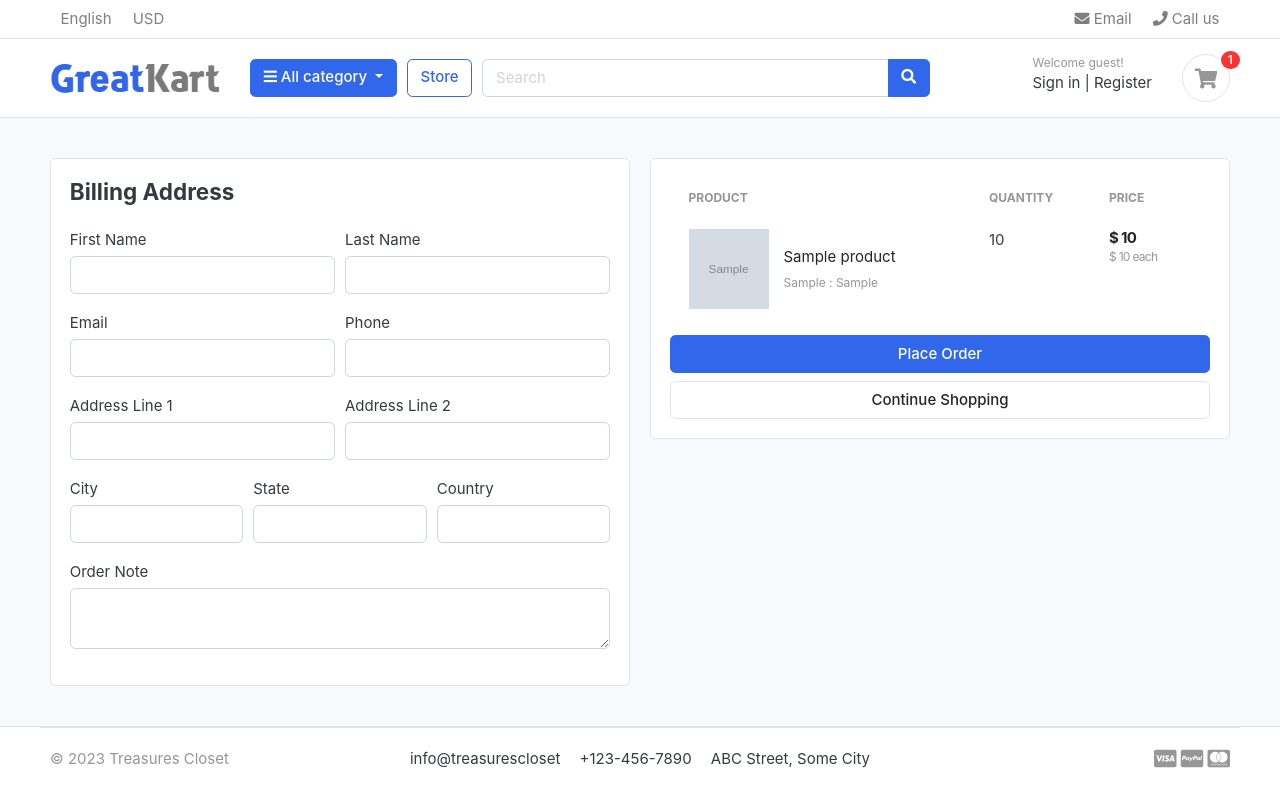
After one commit to RosyCodes/greatkart_shopping_django, a Django app: template templates/store/checkout.html in a window 1280 px wide. The commit adds this page. Run offline with Django 3.2, Linux system fonts and the light colour scheme; the template is opened without the code that fills it: most values are stand-ins (such as "Sample title", 1, 10 or a date in 2020); grey boxes marked "Sample" are stand-in pictures; some libraries are stand-ins or nearby versions; some web fonts are replaced.

Commit message:
check-out functionality

```diff
--- a/carts/urls.py
+++ b/carts/urls.py
@@ -6,4 +6,5 @@ urlpatterns = [
     path('add_cart/<int:product_id>/',views.add_cart,name='add_cart'),
     path('remove_cart/<int:product_id>/<int:cart_item_id>/',views.remove_cart,name='remove_cart'),
     path('remove_cart_item/<int:product_id>//<int:cart_item_id>/',views.remove_cart_item,name='remove_cart_item'),
+    path('checkout/',views.checkout,name='checkout',)
 ]
--- a/greatkart/settings.py
+++ b/greatkart/settings.py
@@ -151,5 +151,5 @@ MESSAGE_TAGS = {
 EMAIL_HOST = 'smtp.gmail.com'
 EMAIL_PORT=587
 EMAIL_USE_TLS=True
-EMAIL_HOST_USER='rosy61625@gmail.com'
-EMAIL_HOST_PASSWORD='THISWILLBEYOURAPPPASSWORD'  # Google app password instead of the regular password
+EMAIL_HOST_USER='REMOVED'
+EMAIL_HOST_PASSWORD='REMOVED'  # Google app password instead of the regular password
--- a/templates/store/cart.html
+++ b/templates/store/cart.html
@@ -116,7 +116,7 @@
                         <p class="text-center mb-3">
                             <img src="{% static './images/misc/payments.png' %}" height="26">
                         </p>
-                        <a href="./place-order.html" class="btn btn-primary btn-block"> Checkout </a>
+                        <a href="{% url 'checkout' %}" class="btn btn-primary btn-block"> Checkout </a>
                         <a href="{% url 'store' %}" class="btn btn-light btn-block">Continue Shopping</a>
                     </div> <!-- card-body.// -->
                 </div> <!-- card.// -->
--- /dev/null
+++ b/templates/store/checkout.html
@@ -0,0 +1,152 @@
+{% extends 'base.html' %}
+
+{% load static %}
+
+{% block content %}
+<section class="section-content padding-y bg">
+    <div class="container">
+
+        <!-- ============================ COMPONENT 1 ================================= -->
+
+
+        <div class="row">
+            <!-- modified from 9 to 6 for half width -->
+            <aside class="col-lg-6">
+                <div class="card">
+                    <!-- Billing Address Form-->
+                    <div class="card-body">
+                        <h4 class="card-title mb-4">Billing Address</h4>
+                        <form action="" method="POST">
+                            {% csrf_token %}
+                            <div class="form-row">
+                                <div class="col form-group">
+                                    <label for="">First Name</label>
+                                    <input type="text" name="first_name" class="form-control" required>
+                                </div>
+                                <div class="col form-group">
+                                    <label for="">Last Name</label>
+                                    <input type="text" name="last_name" class="form-control" required>
+                                </div>
+                            </div>
+                            <div class="form-row">
+
+                                <div class="col form-group">
+                                    <label for="">Email</label>
+                                    <input type="email" name="email" class="form-control" required>
+                                </div>
+                                <div class="col form-group">
+                                    <label for="">Phone</label>
+                                    <input type="text" name="phone" class="form-control" required>
+                                </div>
+                            </div>
+                            <div class="form-row">
+
+                                <div class="col form-group">
+                                    <label for="">Address Line 1</label>
+                                    <input type="text" name="address_line_1" class="form-control" required>
+                                </div>
+                                <div class="col form-group">
+                                    <label for="">Address Line 2</label>
+                                    <input type="text" name="address_line_2" class="form-control">
+                                </div>
+                            </div>
+                            <div class="form-row">
+
+                                <div class="col form-group">
+                                    <label for="">City</label>
+                                    <input type="text" name="city" class="form-control" required>
+                                </div>
+                                <div class="col form-group">
+                                    <label for="">State</label>
+                                    <input type="text" name="state" class="form-control" required>
+                                </div>
+                                <div class="col form-group">
+                                    <label for="">Country</label>
+                                    <input type="text" name="country" class="form-control" required>
+                                </div>
+                            </div>
+                            <div class="form-row">
+
+                                <div class="col form-group">
+                                    <label for="">Order Note</label>
+                                    <textarea name="order_note" rows="2" class="form-control"></textarea>
+                                </div>
+
+                            </div>
+
+
+                    </div>
+
+                </div> <!-- card.// -->
+
+            </aside> <!-- col.// -->
+            <aside class="col-lg-6">
+
+                <div class="card">
+                    <div class="card-body">
+                        <table class="table table-borderless table-shopping-cart">
+                            <thead class="text-muted">
+                                <tr class="small text-uppercase">
+                                    <th scope="col">Product</th>
+                                    <th scope="col" width="120">Quantity</th>
+                                    <th scope="col" width="120">Price</th>
+
+                                </tr>
+                            </thead>
+                            <tbody>
+                                {% for cart_item in cart_items %}
+                                <tr>
+                                    <td>
+                                        <figure class="itemside align-items-center">
+                                            <div class="aside"><img src="{{ cart_item.product.images.url }}"
+                                                    class="img-sm">
+                                            </div>
+                                            <figcaption class="info">
+                                                <a href="{{cart_item.product.get_url}}"
+                                                    class="title text-dark">{{cart_item.product.product_name}}</a>
+                                                <p class="text-muted small">
+                                                    {% if cart_item.variations.all %}
+                                                    {% for item in cart_item.variations.all %}
+                                                    {{item.variation_category|capfirst}} :
+                                                    {{item.variation_value|capfirst}} <br>
+                                                    {% endfor %}
+                                                    {% endif %}
+                                                </p>
+                                            </figcaption>
+                                        </figure>
+                                    </td>
+                                    <td>
+                                        <label for="">{{cart_item.quantity}}</label>
+                                    </td>
+                                    <td>
+                                        <div class="price-wrap">
+                                            <var class="price">$ {{ cart_item.sub_total }}</var>
+                                            <small class="text-muted">$ {{ cart_item.product.price }} each </small>
+                                        </div> <!-- price-wrap .// -->
+                                    </td>
+
+                                </tr>
+                                {% endfor %}
+
+
+                            </tbody>
+                        </table>
+
+                        <button type="submit" name="submit" class="btn btn-primary btn-block"> Place Order </button>
+                        <a href="{% url 'store' %}" class="btn btn-light btn-block">Continue Shopping</a>
+                        </form>
+                    </div> <!-- card-body.// -->
+                </div> <!-- card.// -->
+
+            </aside> <!-- col.// -->
+
+
+        </div> <!-- row.// -->
+
+
+        <!-- ============================ COMPONENT 1 END .// ================================= -->
+
+    </div> <!-- container .//  -->
+</section>
+<!-- ========================= SECTION CONTENT END// ========================= -->
+{% endblock %}
```
Also changed, not shown: accounts/views.py (+53 -0 lines), carts/context_processors.py (+6 -2 lines), carts/models.py (+5 -2 lines), carts/views.py (+195 -71 lines), carts/migrations/0003_cartitem_user.py (added), carts/migrations/0004_alter_cart_cart_id.py (added), carts/migrations/0005_alter_cart_cart_id.py (added).
